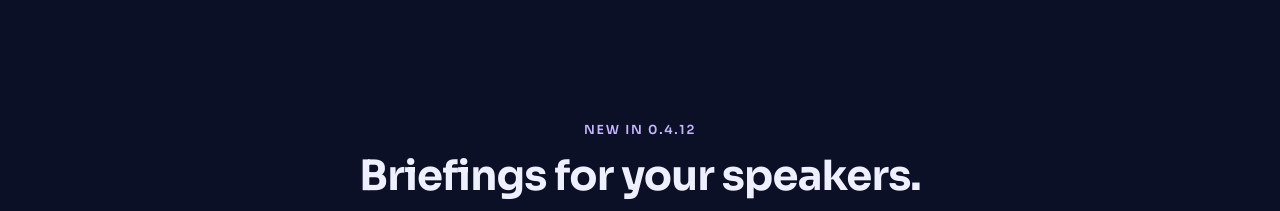
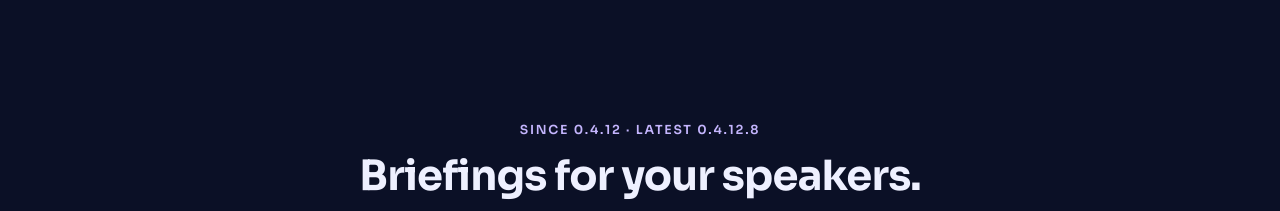
Before and after one commit to 2tk785fryr-tech/bedtime-bridge-homeassistant, a plain HTML site: page index.html in a window 1280 px wide. Shown: the part 3860-4071 px from the top of the page. Drawn offline with Linux system fonts and the light colour scheme.

Commit message:
Website: latest integration 0.4.12.8

```diff
--- a/index.html
+++ b/index.html
@@ -501,7 +501,7 @@ nav.top.scrolled { background: rgba(11,16,38,.92); box-shadow: 0 8px 30px rgba(0
 <section id="briefings">
   <div class="wrap">
     <div class="center" style="margin-bottom:28px">
-      <span class="eyebrow">New in 0.4.12</span>
+      <span class="eyebrow">Since 0.4.12 · latest 0.4.12.8</span>
       <h2>Briefings for your speakers.</h2>
       <p class="lead">The morning and bedtime briefings land on the <code>sensor.bedtime_bridge_briefing</code> sensor and the <code>morning_briefing</code> and <code>bedtime_briefing</code> events. Speak them from your own automation (trigger on the event), and skip home speakers when <code>away</code> is true.</p>
     </div>
```
